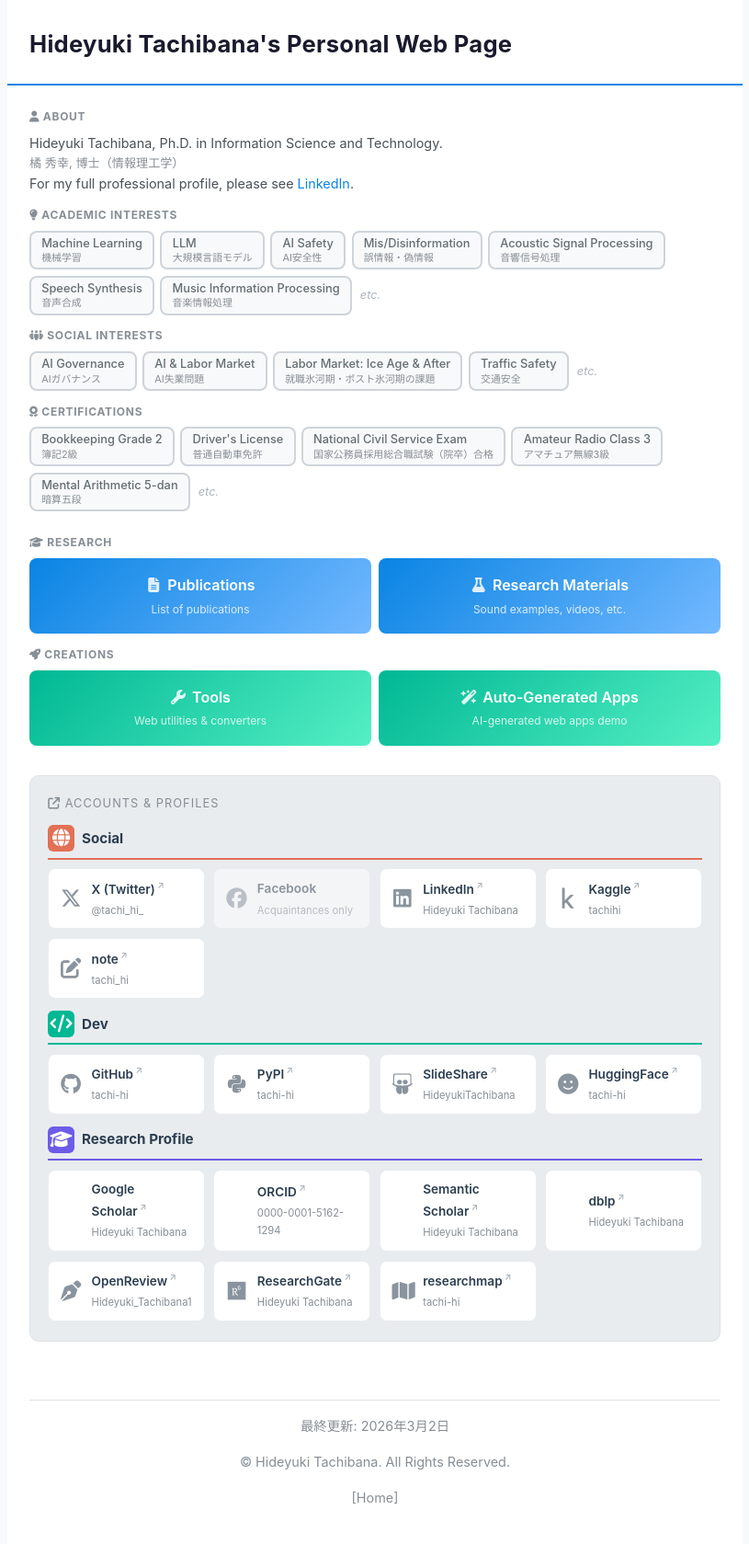
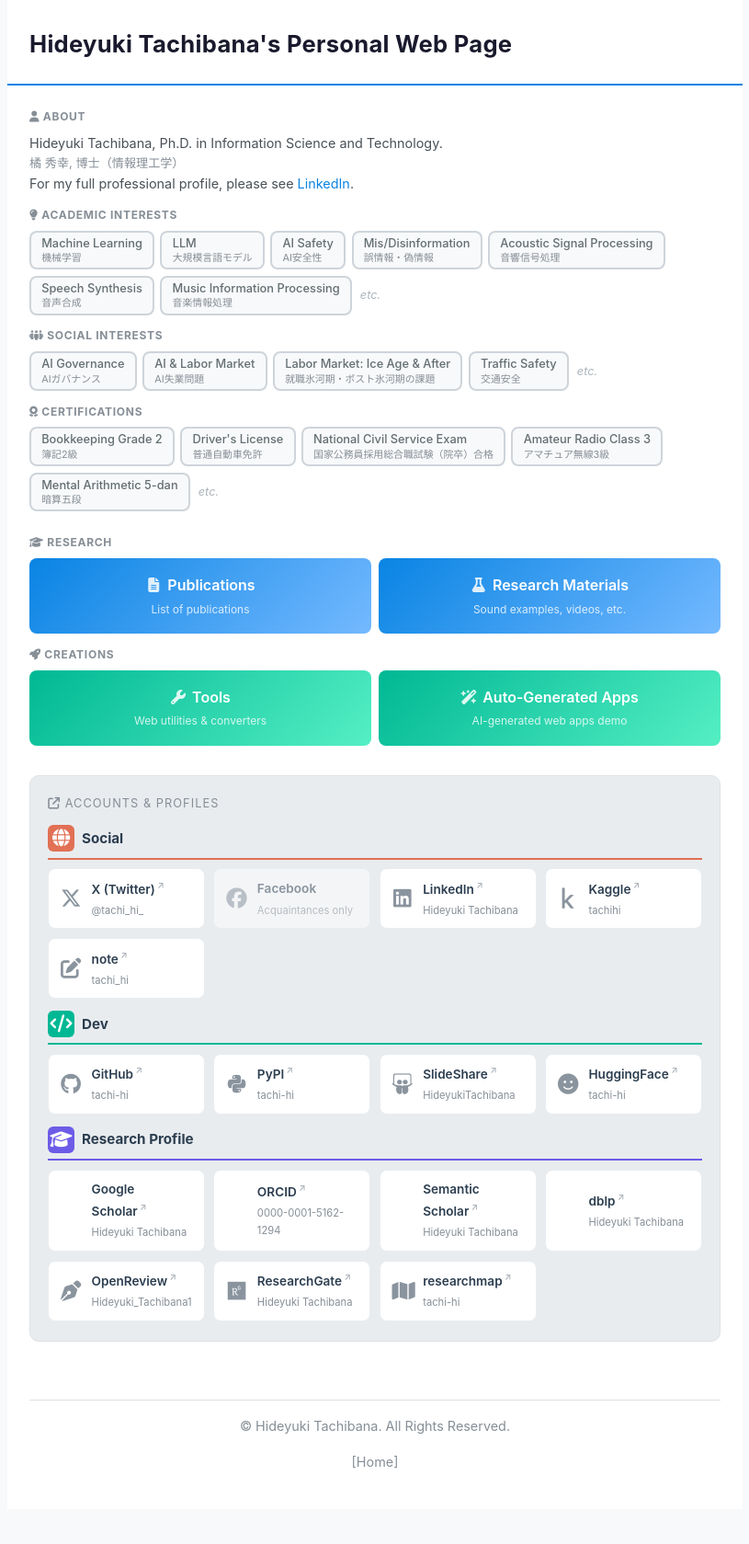
Before and after one commit to tachi-hi/tachi-hi.github.io, a Jekyll site: the page built from index.md, in a window 1280 px wide. Shown: the whole page at 92% size, without its empty margins (232-1047 px from the left). Built offline with Jekyll 4.4.1, drawn with Linux system fonts in a browser that asks for light colours; a style sheet for code colours, icons or effects is not loaded; after the commit the page ends 1641 px from its top, so only the background shows below that.

Commit message:
フッターから最終更新日の表示を削除
Co-Authored-By: Claude Opus 4.6 <noreply@anthropic.com>

```diff
--- a/_layouts/layout.html
+++ b/_layouts/layout.html
@@ -48,18 +48,9 @@
   </div>
   <footer>
     <hr>
-    <p class="last-update"></p>
     <p>&copy; Hideyuki Tachibana. All Rights Reserved.</p>
     <p><a href="{{ site.baseurl }}/">[Home]</a></p>
   </footer>
-  <script>
-    var el = document.querySelector(".last-update");
-    if (el) {
-      var d = new Date(document.lastModified);
-      el.textContent = "最終更新: " + d.getFullYear() + "年" +
-        (d.getMonth() + 1) + "月" + d.getDate() + "日";
-    }
-  </script>
   {% if page.custom_js %}
   {% for js in page.custom_js %}
   <script src="{{ site.baseurl }}/{{ js }}?v={{ site.time | date: '%s' }}"></script>
```
